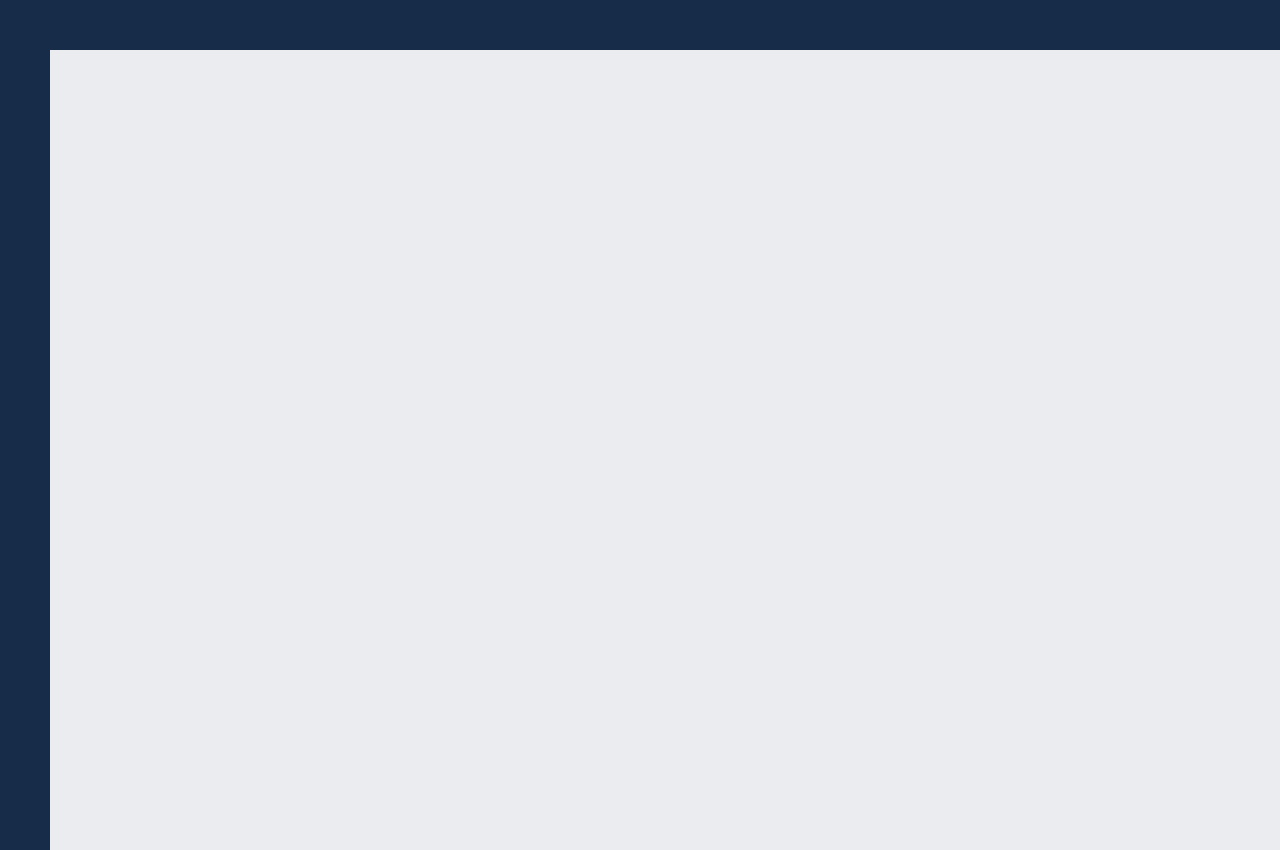
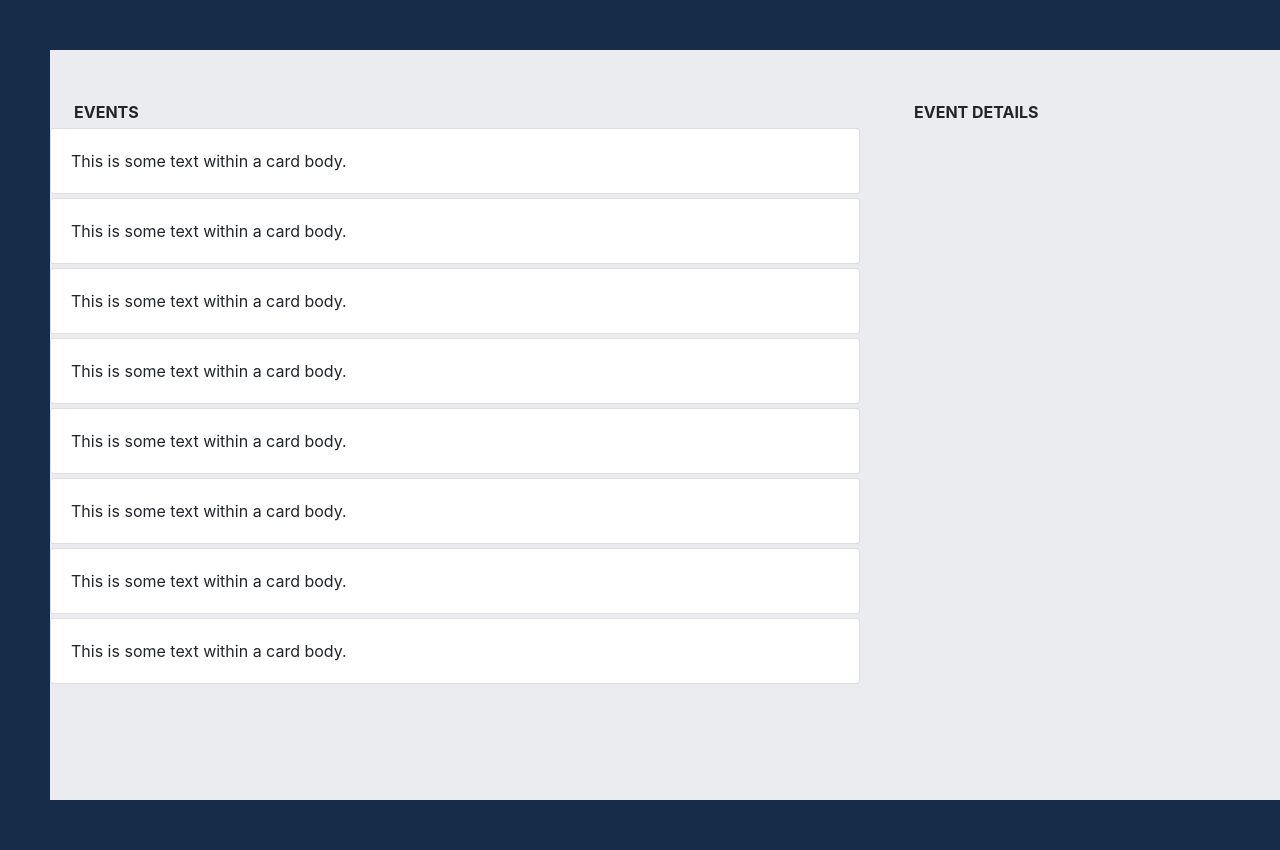
Before and after one commit to abdurrahmankolsuz/events-app, a React (Create React App) app: page / in a window 1280 px wide. After the commit the page ends 800 px from the top, so only its background shows below. Built offline with nearby package versions, Linux system fonts and the light colour scheme.

Commit message:
styles updated

```diff
--- a/src/App.css
+++ /dev/null
@@ -1,38 +0,0 @@
-.App {
-  text-align: center;
-}
-
-.App-logo {
-  height: 40vmin;
-  pointer-events: none;
-}
-
-@media (prefers-reduced-motion: no-preference) {
-  .App-logo {
-    animation: App-logo-spin infinite 20s linear;
-  }
-}
-
-.App-header {
-  background-color: #282c34;
-  min-height: 100vh;
-  display: flex;
-  flex-direction: column;
-  align-items: center;
-  justify-content: center;
-  font-size: calc(10px + 2vmin);
-  color: white;
-}
-
-.App-link {
-  color: #61dafb;
-}
-
-@keyframes App-logo-spin {
-  from {
-    transform: rotate(0deg);
-  }
-  to {
-    transform: rotate(360deg);
-  }
-}
--- a/src/App.js
+++ b/src/App.js
@@ -1,9 +1,7 @@
 import React from "react";
-
 import { BrowserRouter as Router, Switch, Route } from "react-router-dom";
 
 import Home from "./containers/home";
-import "./App.css";
 
 function App() {
   return (
--- /dev/null
+++ b/src/components/card/index.js
@@ -0,0 +1,9 @@
+import React from "react";
+
+const Card = (props) => (
+  <div class="card">
+    <div class="card-body">This is some text within a card body.</div>
+  </div>
+);
+
+export { Card };
--- /dev/null
+++ b/src/components/index.js
@@ -0,0 +1,2 @@
+export * from "./card";
+export * from "./button";
--- a/src/containers/home/_home.scss
+++ b/src/containers/home/_home.scss
@@ -2,5 +2,8 @@
 
 .home-container {
     background-color: $body-grey;
-    height: 100vh;
+
+    &__sub-container {
+        padding-top: 50px;
+    }
 }
--- a/src/containers/home/index.js
+++ b/src/containers/home/index.js
@@ -1,9 +1,49 @@
 import React from "react";
 
+import { Card } from "../../components";
 import "./_home.scss";
 
 const Home = () => {
-  return <div className="home-container"></div>;
+  return (
+    <div className="home-container container-fluid px-0">
+      <div className="row home-container__sub-container">
+        <div className="col-8">
+          <div className="px-4">
+            <strong>EVENTS</strong>
+          </div>
+          <div className="pt-1">
+            <Card />
+          </div>
+          <div className="pt-1">
+            <Card />
+          </div>
+          <div className="pt-1">
+            <Card />
+          </div>
+          <div className="pt-1">
+            <Card />
+          </div>
+          <div className="pt-1">
+            <Card />
+          </div>
+          <div className="pt-1">
+            <Card />
+          </div>
+          <div className="pt-1">
+            <Card />
+          </div>
+          <div className="pt-1">
+            <Card />
+          </div>
+        </div>
+        <div className="col-4">
+          <div className="px-4">
+            <strong>EVENT DETAILS</strong>
+          </div>
+        </div>
+      </div>
+    </div>
+  );
 };
 
 export default Home;
--- a/src/styles/index.scss
+++ b/src/styles/index.scss
@@ -6,15 +6,21 @@ $body-bg: #172C49;
 @import '_variables.scss';
 
 html,
-body,
-#root,
-.main-container {
+body {
     height: 100vh;
 }
 
+#root {
+    height: 100%;
+}
+
+.main-container {
+    height: 100%;
+    padding-left: 50px;
+    padding-top: 50px;
+}
+
 .main-sub-container {
+    height: 100%;
     background-color: $body-grey;
-    height: 100vh;
-    margin-top: 50px;
-    margin-left: 50px;
 }
```
Also changed, not shown: src/index.css (deleted, +0 -13 lines).
